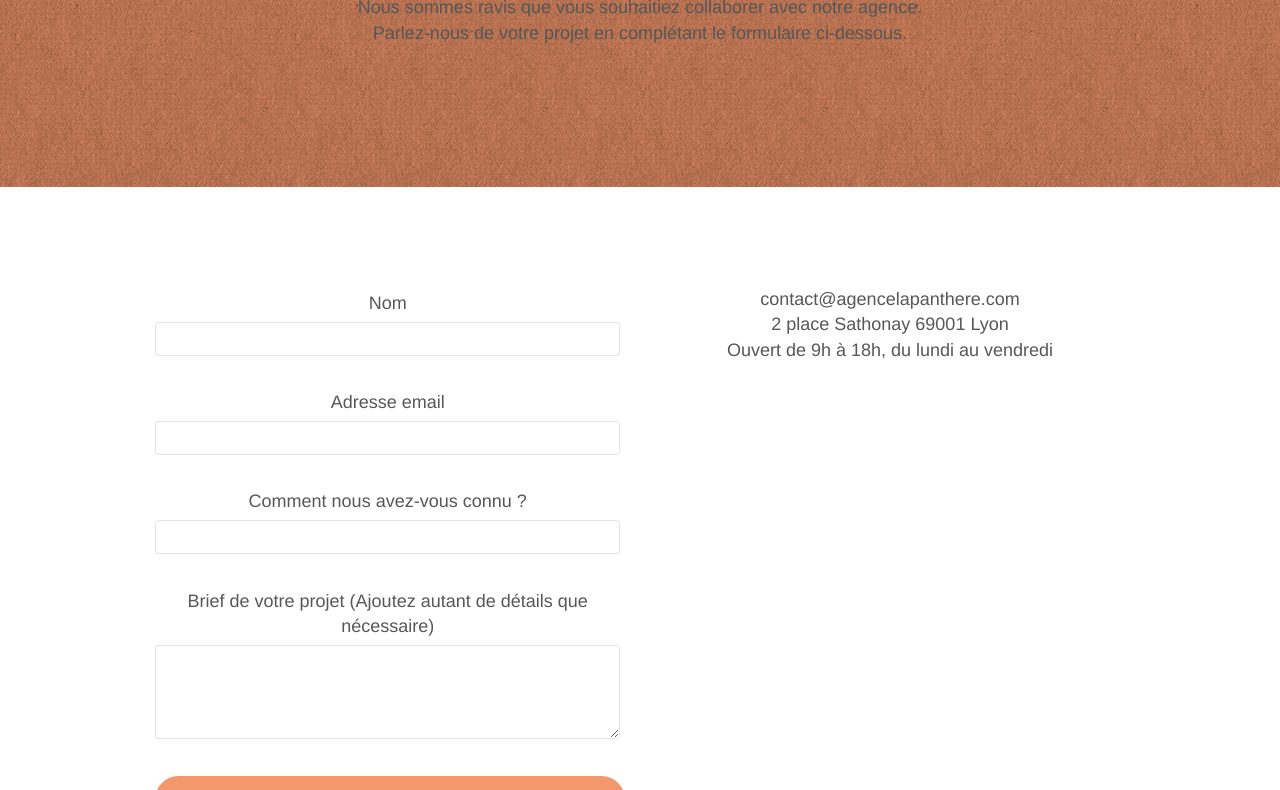
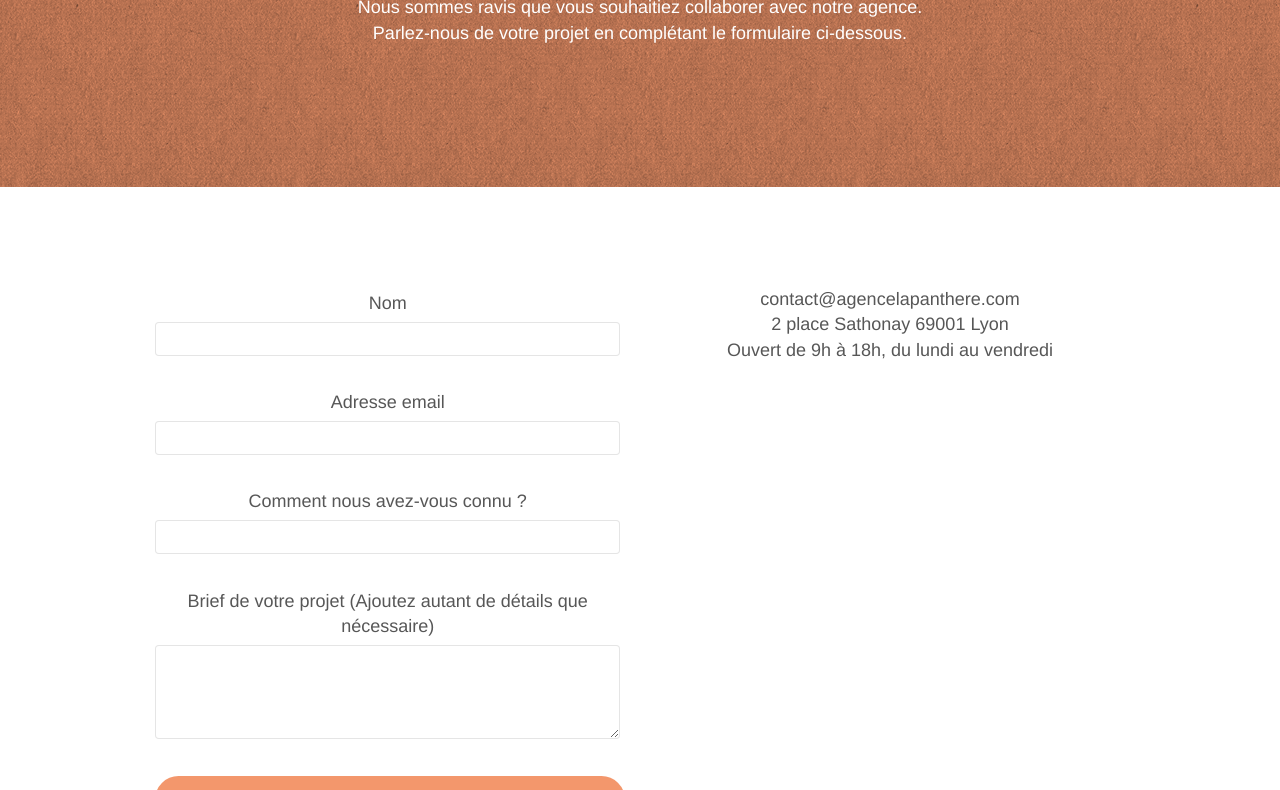
Before and after one commit to Srilema/projet4, a plain HTML site: page Optimisé/Starting website 2/page2.html in a window 1280 px wide. Shown: the part 269-1059 px from the top of the page. Drawn offline with Linux system fonts and the light colour scheme.

Commit message:
color forgot to stage it

```diff
--- a/Optimisé/Starting website 2/page2.html
+++ b/Optimisé/Starting website 2/page2.html
@@ -63,7 +63,7 @@
 				<h1 class="text-center hero-bloc-text">
 					Parlons web design !
 				</h1>
-				<p class="text-center mg-lg">
+				<p class="text-center mg-lg white">
 					Nous sommes ravis que vous souhaitiez collaborer avec notre agence.<br>
 					Parlez-nous de votre projet en complétant le formulaire ci-dessous.
 				</p>
```
